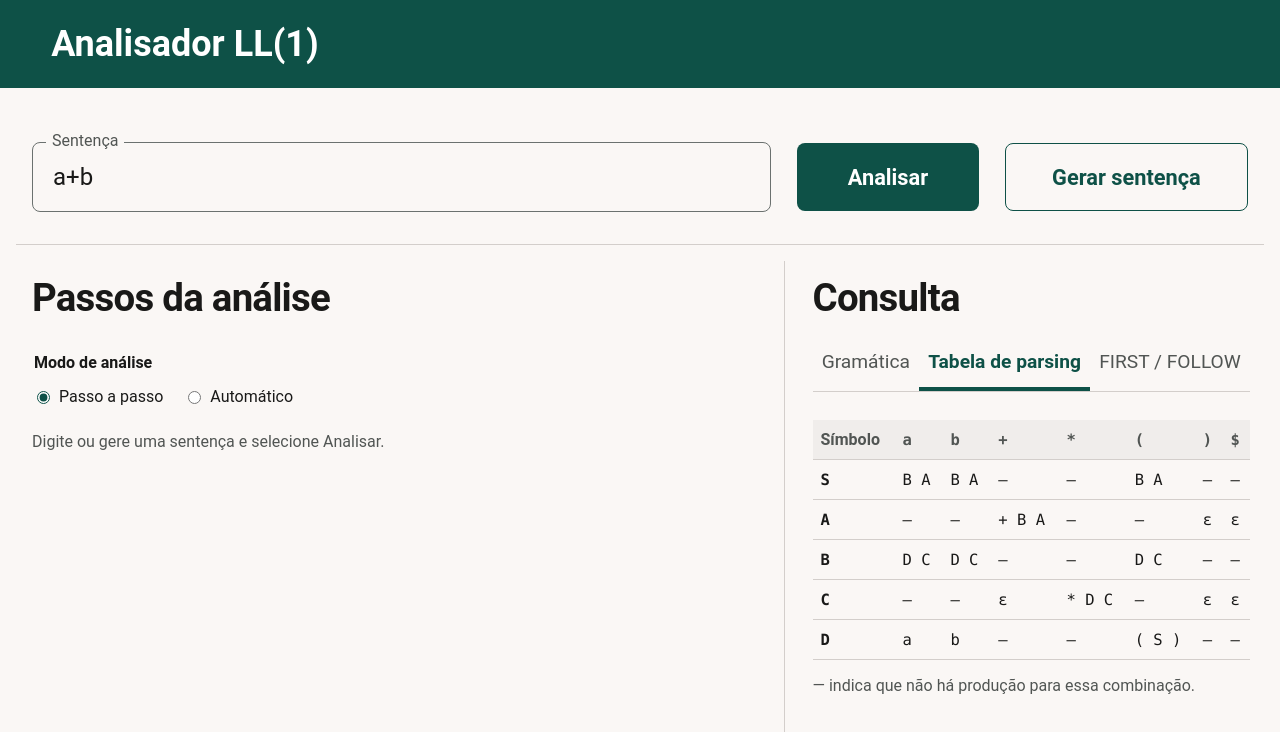
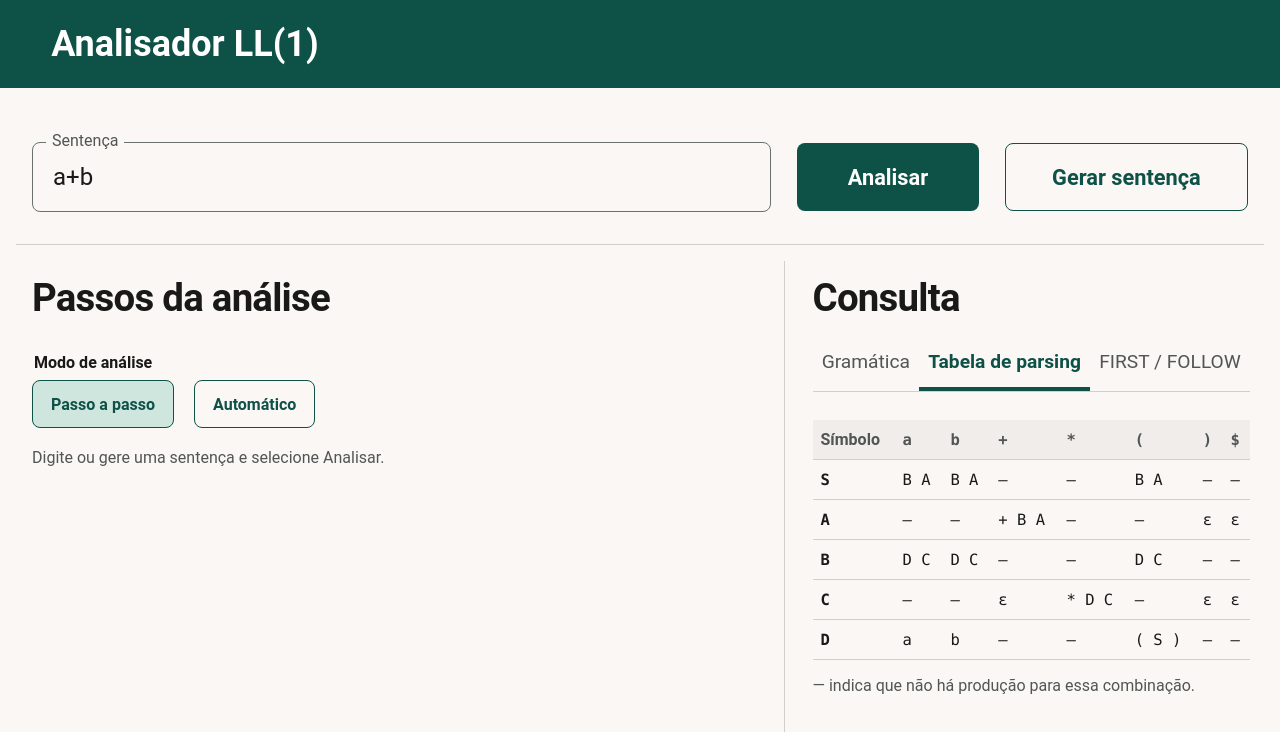
Before and after one commit to RenanPoersch/ll1, an Angular app: page / in a window 1280 px wide. Shown: the top 732 px of the page. Built offline with nearby package versions, Linux system fonts and the light colour scheme.

Commit message:
Usa botões para selecionar o modo de análise

```diff
--- a/src/app.html
+++ b/src/app.html
@@ -16,10 +16,10 @@
       <h1 id="steps-title">Passos da análise</h1>
       <fieldset class="analysis-mode">
         <legend>Modo de análise</legend>
-        <label><input type="radio" name="mode" [checked]="mode === 'manual'"
-          (change)="setMode('manual')"> Passo a passo</label>
-        <label><input type="radio" name="mode" [checked]="mode === 'automatic'"
-          (change)="setMode('automatic')"> Automático</label>
+        <button class="button outlined" type="button" [attr.aria-pressed]="mode === 'manual'"
+          (click)="setMode('manual')">Passo a passo</button>
+        <button class="button outlined" type="button" [attr.aria-pressed]="mode === 'automatic'"
+          (click)="setMode('automatic')">Automático</button>
       </fieldset>
       @if (result; as analysis) {
         <div class="trace-controls">
--- a/src/styles.scss
+++ b/src/styles.scss
@@ -105,8 +105,7 @@ td { overflow-wrap: anywhere; }
   padding: 0;
 }
 .analysis-mode legend { margin-bottom: 8px; font-weight: 600; }
-.analysis-mode label { display: flex; align-items: center; gap: 6px; min-height: 32px; }
-.analysis-mode input { accent-color: var(--primary); }
+.analysis-mode .button[aria-pressed="true"] { background: var(--selection); }
 .trace-controls { display: flex; flex-wrap: wrap; align-items: center; gap: 12px; margin-bottom: 16px; }
 .trace { overflow: auto; max-height: clamp(420px, 66vh, 760px); scrollbar-color: #8ca49d transparent; }
 .trace table { min-width: 420px; table-layout: fixed; font-size: clamp(14px, 1.6vw, 21px); }
```
